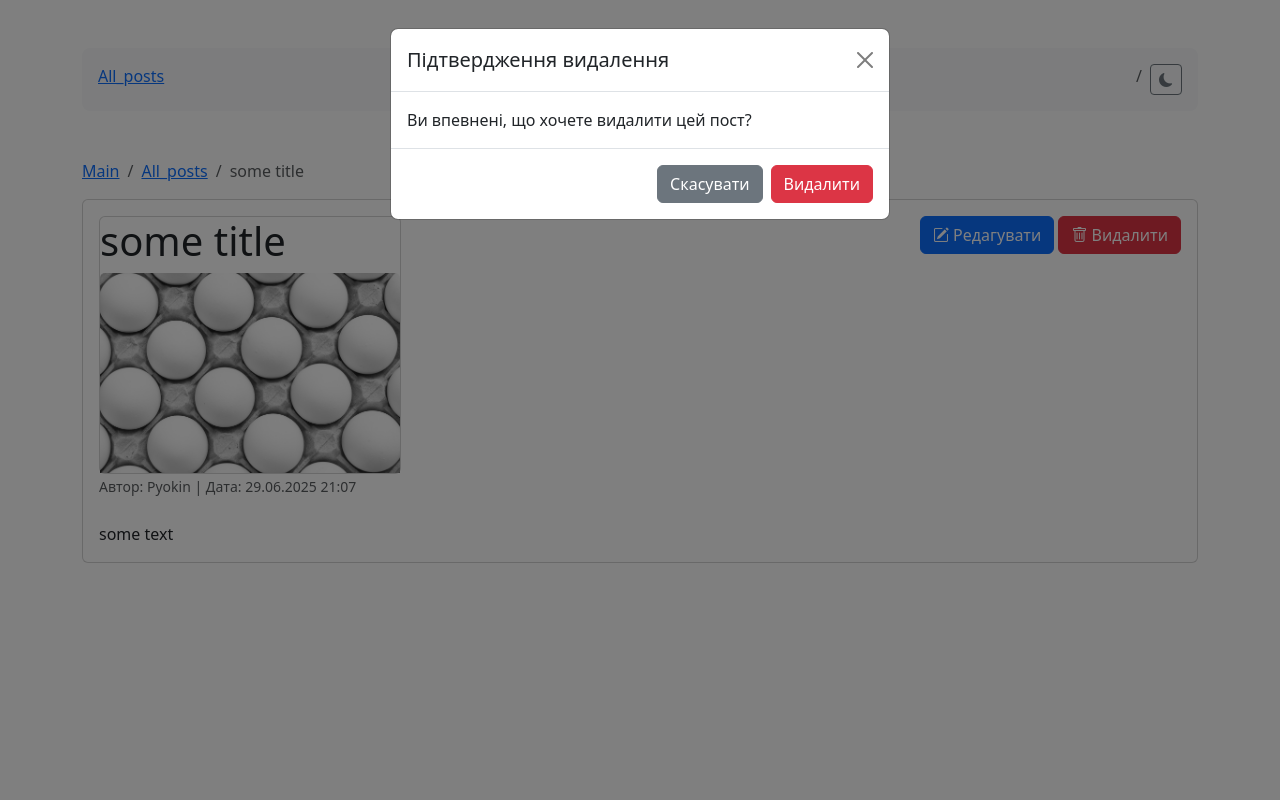
After one commit to SlavaDef/Blog_Flask, a Flask app: page /post/1 in a window 1280 px wide, after a click on "Видалити". The commit adds this page. Run offline with Flask 3, Linux system fonts and the light colour scheme; data comes from the database, SQL or seed files in the repository; both versions use the stored data as it was after the commit.

Commit message:
3 commit

```diff
--- a/blog_app/db/db_tes.py
+++ b/blog_app/db/db_tes.py
@@ -1,4 +1,4 @@
-from blog_app.db.user_service import UserDatabase
+from blog_app.db.service import UserDatabase
 
 db = UserDatabase()
 
--- a/webapp/app.py
+++ b/webapp/app.py
@@ -3,8 +3,7 @@ import os
 from flask import render_template, Flask, request, session, flash, redirect, url_for
 
 from blog_app.db.photo_safer import save_image
-from blog_app.db.user_service import UserDatabase
-from datetime import datetime
+from blog_app.db.service import UserDatabase
 import html
 
 app = Flask(__name__)
@@ -43,8 +42,8 @@ def register():
 def profile():
     if 'user_id' not in session:
         flash('Спочатку увійдіть в систему натиснувши Login', 'error')
-        return redirect(url_for('register'))
-    return render_template('profile.html')
+        return redirect(url_for('register')) # переадресація на метод def register()
+    return render_template('profile.html') # повернення сторінки
 
 
 @app.route('/login', methods=['GET', 'POST'])
@@ -108,45 +107,77 @@ def create_post() -> 'html':
 
         if success:
             flash('Пост успішно створено!', 'success')
-            return redirect(url_for('all_blogs'))
+            return redirect(url_for('my_posts'))
         else:
             flash(message, 'error')
             return render_template('new_post.html')
 
     except Exception as e:
         flash(f'Помилка при створенні поста: {str(e)}', 'error')
-        return render_template('new_post.html')
+        return render_template('all_posts.html')
 
 
 @app.route('/all_posts')
 def my_posts():
     posts = user_db.select_all_posts()
-
-    # Додаємо відладочний вивід
-    for post in posts:
-        print(f"Debug - Post data: {post}")
-        print(f"Debug - Image path type: {type(post[5])}")
-
-    formatted_posts = []
-    for post in posts:
-        post = list(post)
-        # Перевіряємо тип даних перед викликом replace
-        if post[5] is not None:
-            # Конвертуємо в рядок, якщо це не рядок
-            image_path = str(post[5]).replace('\\', '/')
-            # Видаляємо 'uploads/' з початку шляху, якщо він там є
-            if image_path.startswith('uploads/'):
-                image_path = image_path[8:]
-            post[5] = image_path
-        formatted_posts.append(post)
-
-    return render_template('all_posts.html', results=formatted_posts)
+    return render_template('all_posts.html', results=posts)
 
 
-#@app.route('/my_posts')
-def my_posts22():
-    posts = user_db.select_all_posts()
-    return render_template('all_posts.html', results=posts)
+@app.route('/post/<int:post_id>')
+def post_detail(post_id):
+    post = user_db.get_post(post_id)
+    if post is None:
+        return "Пост не найден", 404
+    return render_template('post_detail.html', post=post)
+
+
+
+@app.route('/delete/<int:post_id>', methods = ['POST'])
+def delete_post_route(post_id):
+    try:
+        user_db.delete_post(post_id)
+        flash('Пост успішно видалено', 'success')
+    except Exception as e:
+        flash(f'Помилка при видаленні поста: {str(e)}', 'error')
+
+    return redirect(url_for('my_posts'))
+
+
+@app.route('/update/<int:post_id>', methods=['GET', 'POST'])
+def update_post_route(post_id):
+    if request.method == 'POST':
+
+        try:
+            title = request.form.get('title')
+            some_text = request.form.get('some_text')
+            author = request.form.get('author')  # отримуємо значення з форми
+
+            # Обробка зображення
+            image_path = None
+            if 'image' in request.files and request.files['image'].filename != '':
+                # Якщо нове фото не завантажене, передаємо None,
+                # і функція update_post збереже існуюче
+
+                file = request.files['image']
+                image_path = save_image(file)
+
+            # Викликаємо update_post з правильним порядком аргументів
+            success = user_db.update_post(
+                post_id=post_id,
+                title=title,
+                content=some_text,
+                author=author,  # переконайтесь що це значення не None
+                image_path=image_path
+            )
+
+            if success:
+                flash('Пост успішно відредаговано', 'success')
+            return redirect(url_for('my_posts'))
+
+        except Exception as e:
+            flash(f'Помилка при редагуванні поста: {str(e)}', 'error')
+            return redirect(url_for('my_posts'))
+
 
 if __name__ == '__main__':
 
--- /dev/null
+++ b/webapp/templates/post_detail.html
@@ -0,0 +1,271 @@
+<!DOCTYPE html>
+<html lang="uk" data-bs-theme="dark">
+<head>
+    <meta charset="utf-8">
+    <meta name="viewport" content="width=device-width, initial-scale=1">
+    <title>{{ post[1] }}</title>
+
+  <script>
+        // Функція для встановлення теми
+        function setTheme(theme) {
+            document.documentElement.setAttribute('data-bs-theme', theme);
+            localStorage.setItem('theme', theme);
+        }
+
+        // Перевірка збереженої теми або системних налаштувань
+        const savedTheme = localStorage.getItem('theme');
+        if (savedTheme) {
+            setTheme(savedTheme);
+        } else {
+            if (window.matchMedia('(prefers-color-scheme: dark)').matches) {
+                setTheme('dark');
+            } else {
+                setTheme('light');
+            }
+        }
+    </script>
+
+    <style>
+.modal-fullscreen-image {
+    max-height: 90vh;
+    max-width: 90vw;
+    object-fit: contain;
+}
+</style>
+
+
+    <link href="https://cdn.jsdelivr.net/npm/bootstrap@5.3.0/dist/css/bootstrap.min.css" rel="stylesheet">
+</head>
+<body>
+
+ <div class="container my-5">
+
+        <nav aria-label="breadcrumb">
+            <ol class="breadcrumb p-3 bg-body-tertiary rounded-3">
+                <li class="breadcrumb-item"><a href="/all_posts">All_posts</a></li>
+               <li class="breadcrumb-item ms-auto">
+                    <button class="btn btn-outline-secondary btn-sm" onclick="toggleTheme()" id="themeToggle">
+                        <i class="bi bi-moon-fill"></i>
+                    </button>
+                </li>
+            </ol>
+        </nav>
+    </div>
+
+    <div class="container mt-4">
+        <nav aria-label="breadcrumb">
+            <ol class="breadcrumb">
+                <li class="breadcrumb-item"><a href="/">Main</a></li>
+                <li class="breadcrumb-item"><a href="/all_posts">All_posts</a></li>
+                <li class="breadcrumb-item active">{{ post[1] }}</li>
+            </ol>
+        </nav>
+
+        <div class="card">
+            <div class="card-body">
+
+                <div class="d-flex justify-content-between align-items-start">
+
+
+                    <div class="card h-100">
+                        <h1 class="card-title">{{ post[1] }}</h1>
+
+                <!-- {% if post[4] %}
+                    {% set image_path = post[4].replace('\\', '/') %}
+
+                    <img src="{{ url_for('static', filename=image_path) }}"
+                         class="card-img-top"
+                         alt="Зображення поста"
+                         style="height: 200px; object-fit: cover;"
+                         onerror="console.log('Failed to load image:', this.src)">
+                {% endif %}
+
+                        {% if post[4] %}
+                   {% set image_path = post[4].replace('\\', '/') %}
+                   <a href="{{ url_for('static', filename=image_path) }}" target="_blank">
+                   <img src="{{ url_for('static', filename=image_path) }}"
+                       class="card-img-top"
+                      alt="Зображення поста"
+                      style="height: 200px; object-fit: cover; cursor: pointer;"
+                       onerror="console.log('Failed to load image:', this.src)">
+                    </a>
+                         {% endif %}  -->
+
+                        {% if post[4] %}
+                 {% set image_path = post[4].replace('\\', '/') %}
+                <img src="{{ url_for('static', filename=image_path) }}"
+                    class="card-img-top"
+                    alt="Зображення поста"
+               style="height: 200px; object-fit: cover; cursor: pointer;"
+               onclick="openImageModal(this.src)"
+               onerror="console.log('Failed to load image:', this.src)">
+                              {% endif %}
+
+
+                    </div>
+
+
+                    <div>
+
+                         <button type="button" class="btn btn-primary" data-bs-toggle="modal" data-bs-target="#editModal">
+                          <i class="bi bi-pencil-square"></i> Редагувати
+                         </button>
+
+                        <button type="button" class="btn btn-danger" data-bs-toggle="modal" data-bs-target="#deleteModal">
+                            <i class="bi bi-trash"></i> Видалити
+                        </button>
+                    </div>
+                </div>
+                <div class="text-muted mb-4">
+                    <small>Автор: {{ post[3] }} | Дата: {{ post[5] }}</small>
+                </div>
+                <div class="card-text">
+                    {{ post[2] }}
+                </div>
+            </div>
+        </div>
+    </div>
+
+    <!-- Модальне вікно підтвердження видалення -->
+    <div class="modal fade" id="deleteModal" tabindex="-1" aria-labelledby="deleteModalLabel" aria-hidden="true">
+        <div class="modal-dialog">
+            <div class="modal-content">
+                <div class="modal-header">
+                    <h5 class="modal-title" id="deleteModalLabel">Підтвердження видалення</h5>
+                    <button type="button" class="btn-close" data-bs-dismiss="modal" aria-label="Close"></button>
+                </div>
+                <div class="modal-body">
+                    Ви впевнені, що хочете видалити цей пост?
+                </div>
+                <div class="modal-footer">
+                    <button type="button" class="btn btn-secondary" data-bs-dismiss="modal">Скасувати</button>
+                    <form action="/delete/{{ post[0] }}" method="POST" style="display: inline;">
+                        <button type="submit" class="btn btn-danger">Видалити</button>
+                    </form>
+                </div>
+
+            </div>
+
+        </div>
+    </div>
+
+    <script src="https://cdn.jsdelivr.net/npm/bootstrap@5.3.0/dist/js/bootstrap.bundle.min.js"></script>
+    <!-- Додаємо іконки Bootstrap -->
+    <link rel="stylesheet" href="https://cdn.jsdelivr.net/npm/bootstrap-icons@1.11.0/font/bootstrap-icons.css">
+
+<!-- Модальне вікно редагування -->
+<div class="modal fade" id="editModal" tabindex="-1" aria-labelledby="editModalLabel" aria-hidden="true">
+    <div class="modal-dialog">
+        <div class="modal-content">
+            <div class="modal-header">
+                <h5 class="modal-title" id="editModalLabel">Редагування поста</h5>
+                <button type="button" class="btn-close" data-bs-dismiss="modal" aria-label="Close"></button>
+            </div>
+            <form action="/update/{{ post[0] }}" method="POST" enctype="multipart/form-data">
+                <div class="modal-body">
+
+                    <!-- {% if post[4] %}
+                <div class="mb-3">
+                <label class="form-label">Поточне зображення:</label>
+                <img src="{{ url_for('static', filename=post[4].replace('\\', '/')) }}"
+                     class="img-thumbnail"
+                    style="max-height: 200px;">
+                </div>
+                    {% endif %}
+
+                    {% if post[4] %}
+                 <div class="mb-3"> тут зображення буде загружатися
+                 <label class="form-label">Поточне зображення:</label>
+                 <a href="{{ url_for('static', filename=post[4].replace('\\', '/')) }}" target="_blank">
+                     1. Атрибут `target="_blank"` відкриває зображення в новій вкладці
+                <img src="{{ url_for('static', filename=post[4].replace('\\', '/')) }}"
+                      class="img-thumbnail"
+                       style="max-height: 200px; cursor: pointer;">
+                     cursor: pointer; 1. показ користувачу, що на нього можна клікнути
+                   </a>
+                                </div>
+                         {% endif %}   -->
+
+                             {% if post[4] %}
+                       <div class="mb-3">
+               <label class="form-label">Поточне зображення:</label>
+                  <img src="{{ url_for('static', filename=post[4].replace('\\', '/')) }}"
+                          class="img-thumbnail"
+                         style="max-height: 200px; cursor: pointer;"
+                         onclick="openImageModal(this.src)">
+                      </div>
+                            {% endif %}
+
+
+
+
+                    <div class="mb-3">
+                        <label for="title" class="form-label">Заголовок</label>
+                        <input type="text" class="form-control" id="title" name="title" value="{{ post[1] }}" required>
+                    </div>
+                    <div class="mb-3">
+                        <label for="some_text" class="form-label">Текст</label>
+                        <textarea class="form-control" id="some_text" name="some_text" rows="5" required>{{ post[2] }}</textarea>
+                    </div>
+                    <div class="mb-3">
+                        <label for="author" class="form-label">Автор</label>
+                        <input type="text" class="form-control" id="author" name="author" value="{{ post[3] }}" required minlength="1">
+                    </div>
+                    <div class="mb-3">
+                       <label for="image" class="form-label">Зображення</label>
+                       <input type="file" class="form-control" id="image" name="image" accept="image/*">
+                   </div>
+
+                </div>
+                <div class="modal-footer">
+                    <button type="button" class="btn btn-secondary" data-bs-dismiss="modal">Скасувати</button>
+                    <button type="submit" class="btn btn-primary">Зберегти зміни</button>
+                </div>
+            </form>
+        </div>
+    </div>
+</div>
+
+
+<script>
+        function toggleTheme() {
+            const html = document.documentElement;
+            const currentTheme = html.getAttribute('data-bs-theme');
+            const newTheme = currentTheme === 'dark' ? 'light' : 'dark';
+            setTheme(newTheme);
+
+            // Оновлення іконки
+            const icon = document.querySelector('#themeToggle i');
+            icon.className = newTheme === 'dark' ? 'bi bi-sun-fill' : 'bi bi-moon-fill';
+        }
+    </script>
+ <link rel="stylesheet" href="https://cdn.jsdelivr.net/npm/bootstrap-icons@1.11.0/font/bootstrap-icons.css">
+
+
+           <!-- для відображення картинки на окремій сторінці -->
+<div class="modal fade" id="imageModal" tabindex="-1" aria-hidden="true">
+    <div class="modal-dialog modal-dialog-centered modal-xl">
+        <div class="modal-content bg-transparent border-0">
+            <div class="modal-header border-0">
+                <button type="button" class="btn-close btn-close-white" data-bs-dismiss="modal" aria-label="Close"></button>
+            </div>
+            <div class="modal-body text-center p-0">
+                <img src="" id="modalImage" class="modal-fullscreen-image">
+            </div>
+        </div>
+    </div>
+</div>
+     <!-- для відображення картинки на окремій сторінці -->
+<script>
+function openImageModal(imageSrc) {
+    const modalImage = document.getElementById('modalImage');
+    modalImage.src = imageSrc;
+    const modal = new bootstrap.Modal(document.getElementById('imageModal'));
+    modal.show();
+}
+</script>
+
+
+
+</body>
+</html>
```
Also changed, not shown: blog_app/db/service.py (renamed from blog_app/db/user_service.py, +51 -1 lines), blog_app/help.txt (added, +80 -0 lines), webapp/templates/all_posts.html (+93 -9 lines), webapp/templates/new_post.html (+42 -2 lines), webapp/static/uploads/20250629_235216_Screenshot_1.png (added), webapp/static/uploads/20250629_235516_Screenshot_2.png (added), webapp/static/uploads/20250630_000935_129.png (added), webapp/static/uploads/20250630_001504_131.png (added), webapp/static/uploads/20250630_001712_Screenshot_3.png (added), webapp/user_blog.db, 1 other file.
